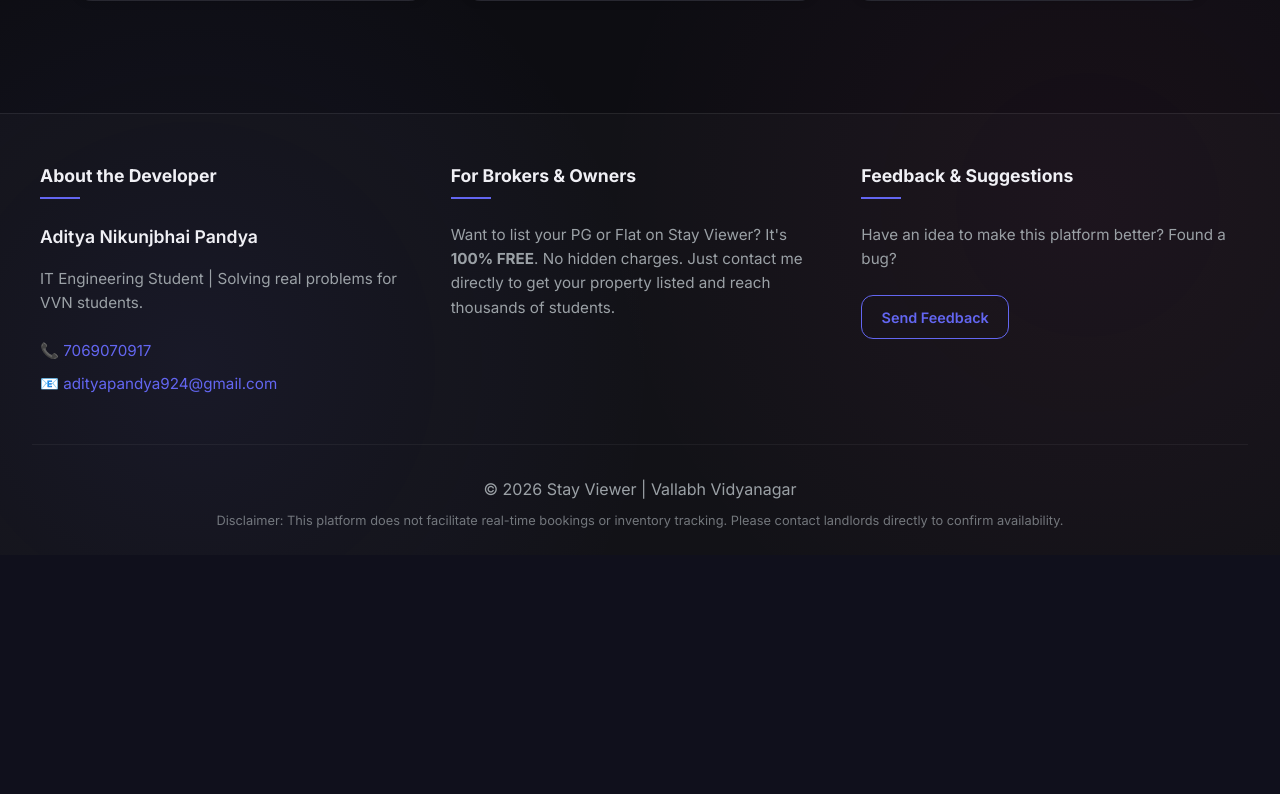
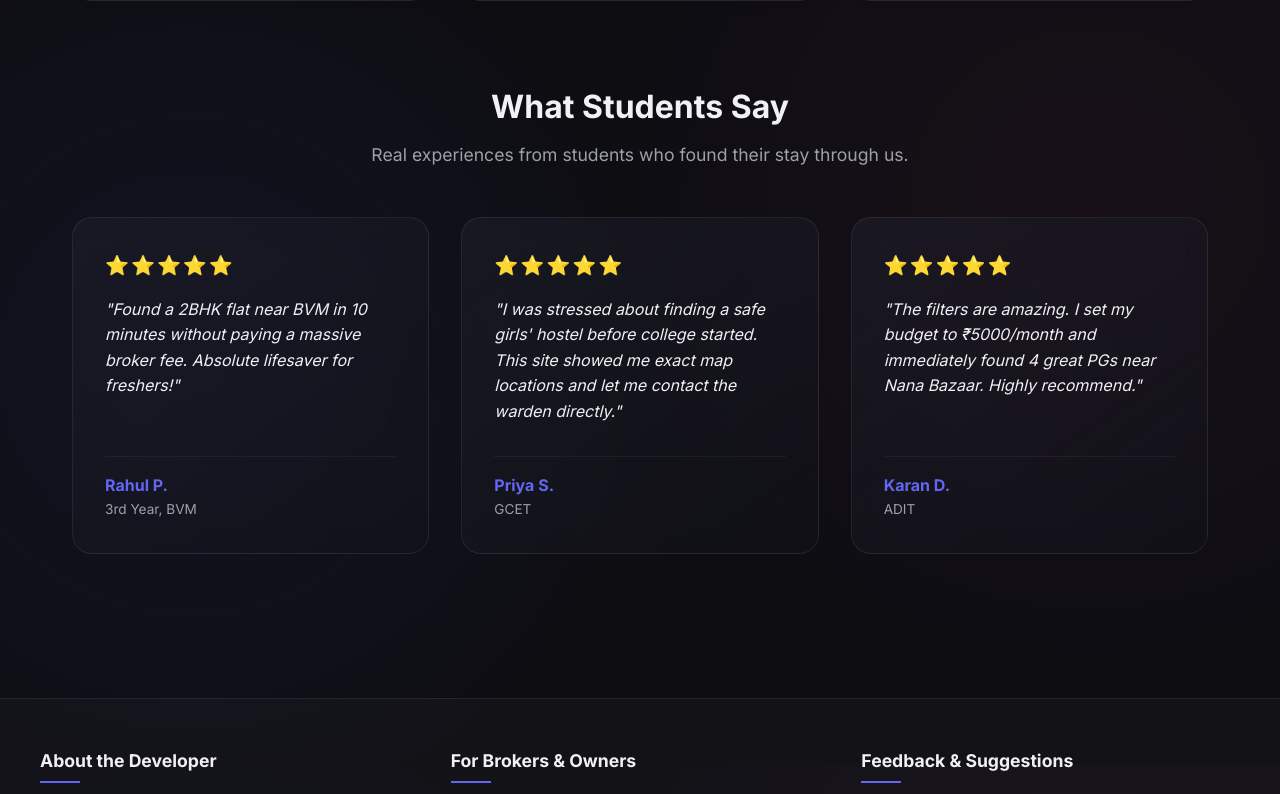
Before and after one commit to Aditya291206/stay-viewer, a Django app: page / in a window 1280 px wide. Shown: the part 2435-3229 px from the top of the page. Before the commit the page ends 2963 px from the top, so only its background shows below. Run offline with Django 5.2, Linux system fonts and the light colour scheme; data comes from the database, SQL or seed files in the repository.

Commit message:
Add artificial testimonials and fix feedback link target

```diff
--- a/static/css/styles.css
+++ b/static/css/styles.css
@@ -609,6 +609,78 @@ body {
     margin-top: 0.5rem;
 }
 
+/* Testimonials */
+.testimonials-section {
+    margin: 5rem 0 2rem;
+}
+
+.testimonials-header {
+    text-align: center;
+    margin-bottom: 3rem;
+}
+
+.testimonials-header h2 {
+    font-size: 2rem;
+    color: var(--text-primary);
+    margin-bottom: 0.5rem;
+}
+
+.testimonials-header p {
+    color: var(--text-secondary);
+    font-size: 1.1rem;
+}
+
+.testimonials-grid {
+    display: grid;
+    grid-template-columns: repeat(auto-fit, minmax(300px, 1fr));
+    gap: 2rem;
+}
+
+.testimonial-card {
+    padding: 2rem;
+    display: flex;
+    flex-direction: column;
+    gap: 1rem;
+    background: linear-gradient(145deg, rgba(30, 30, 42, 0.6), rgba(20, 20, 28, 0.4));
+    transition: var(--transition);
+}
+
+.testimonial-card:hover {
+    transform: translateY(-5px);
+    box-shadow: 0 10px 30px rgba(0, 0, 0, 0.3), inset 0 1px 0 rgba(255, 255, 255, 0.1);
+    border-color: rgba(99, 102, 241, 0.3);
+}
+
+.stars {
+    font-size: 1.2rem;
+    letter-spacing: 2px;
+}
+
+.quote {
+    font-style: italic;
+    color: var(--text-primary);
+    line-height: 1.6;
+    flex-grow: 1;
+}
+
+.author {
+    display: flex;
+    flex-direction: column;
+    margin-top: 1rem;
+    border-top: 1px solid rgba(255, 255, 255, 0.05);
+    padding-top: 1rem;
+}
+
+.author-name {
+    font-weight: 700;
+    color: var(--accent-primary);
+}
+
+.author-college {
+    font-size: 0.85rem;
+    color: var(--text-secondary);
+}
+
 /* Footer */
 .footer {
     border-top: 1px solid var(--border-glass);
--- a/templates/base.html
+++ b/templates/base.html
@@ -53,7 +53,7 @@
             <div class="footer-section">
                 <h3>Feedback & Suggestions</h3>
                 <p>Have an idea to make this platform better? Found a bug?</p>
-                <a href="mailto:adityapandya924@gmail.com?subject=Stay Viewer Feedback" class="btn btn-outline footer-btn">Send Feedback</a>
+                <a href="mailto:adityapandya924@gmail.com?subject=Stay Viewer Feedback" target="_blank" class="btn btn-outline footer-btn">Send Feedback</a>
             </div>
         </div>
 
--- a/templates/properties/property_list.html
+++ b/templates/properties/property_list.html
@@ -82,4 +82,40 @@
         </div>
     {% endfor %}
 </div>
+
+<div class="testimonials-section">
+    <div class="testimonials-header">
+        <h2>What Students Say</h2>
+        <p>Real experiences from students who found their stay through us.</p>
+    </div>
+
+    <div class="testimonials-grid">
+        <div class="testimonial-card glass-panel">
+            <div class="stars">⭐⭐⭐⭐⭐</div>
+            <p class="quote">"Found a 2BHK flat near BVM in 10 minutes without paying a massive broker fee. Absolute lifesaver for freshers!"</p>
+            <div class="author">
+                <span class="author-name">Rahul P.</span>
+                <span class="author-college">3rd Year, BVM</span>
+            </div>
+        </div>
+
+        <div class="testimonial-card glass-panel">
+            <div class="stars">⭐⭐⭐⭐⭐</div>
+            <p class="quote">"I was stressed about finding a safe girls' hostel before college started. This site showed me exact map locations and let me contact the warden directly."</p>
+            <div class="author">
+                <span class="author-name">Priya S.</span>
+                <span class="author-college">GCET</span>
+            </div>
+        </div>
+
+        <div class="testimonial-card glass-panel">
+            <div class="stars">⭐⭐⭐⭐⭐</div>
+            <p class="quote">"The filters are amazing. I set my budget to ₹5000/month and immediately found 4 great PGs near Nana Bazaar. Highly recommend."</p>
+            <div class="author">
+                <span class="author-name">Karan D.</span>
+                <span class="author-college">ADIT</span>
+            </div>
+        </div>
+    </div>
+</div>
 {% endblock %}
```
